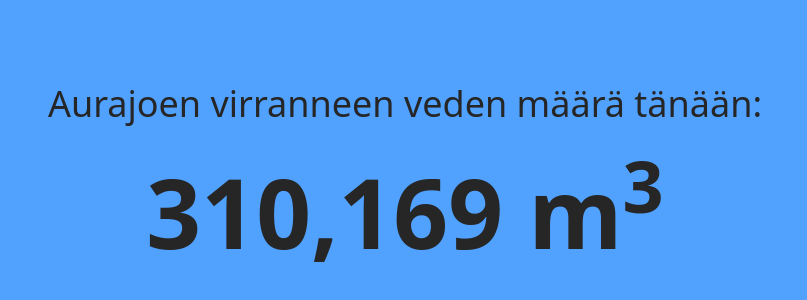
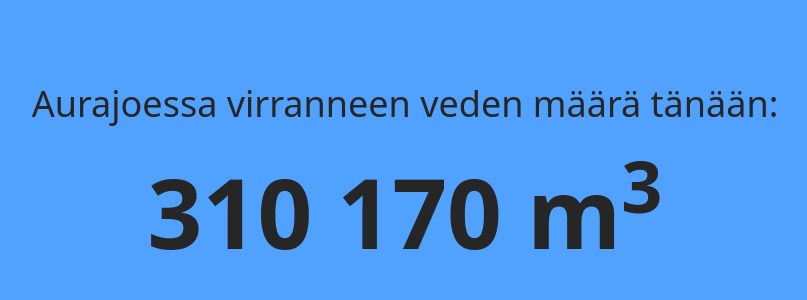
Before and after one commit to otsosaarinen/aurajoki-docker, a React (Vite) app: page / in a window 1280 px wide. Shown: the part 228-528 px from the top of the page, without its empty margins (235-1042 px from the left). Built offline with nearby package versions, Linux system fonts and the light colour scheme.

Commit message:
add smooth animation between updates

```diff
--- a/src/App.tsx
+++ b/src/App.tsx
@@ -20,7 +20,10 @@ function App() {
         const initialWaterFlow = totalSecondsToday * waterFlowRate;
         currentValueRef.current = initialWaterFlow;
 
-        countUpRef.current = new CountUp("waterFlow", initialWaterFlow);
+        countUpRef.current = new CountUp("waterFlow", initialWaterFlow, {
+            duration: 0.75,
+            separator: " ",
+        });
         countUpRef.current.start();
 
         const update = setInterval(() => {
@@ -38,7 +41,7 @@ function App() {
         <>
             <div className="flex h-screen w-screen flex-col items-center justify-center gap-10 bg-blue-400 text-neutral-800">
                 <h1 className="text-4xl">
-                    Aurajoen virranneen veden määrä tänään:
+                    Aurajoessa virranneen veden määrä tänään:
                 </h1>
                 <h2 className="text-8xl font-bold">
                     <span id="waterFlow"></span> m<sup>3</sup>
```
